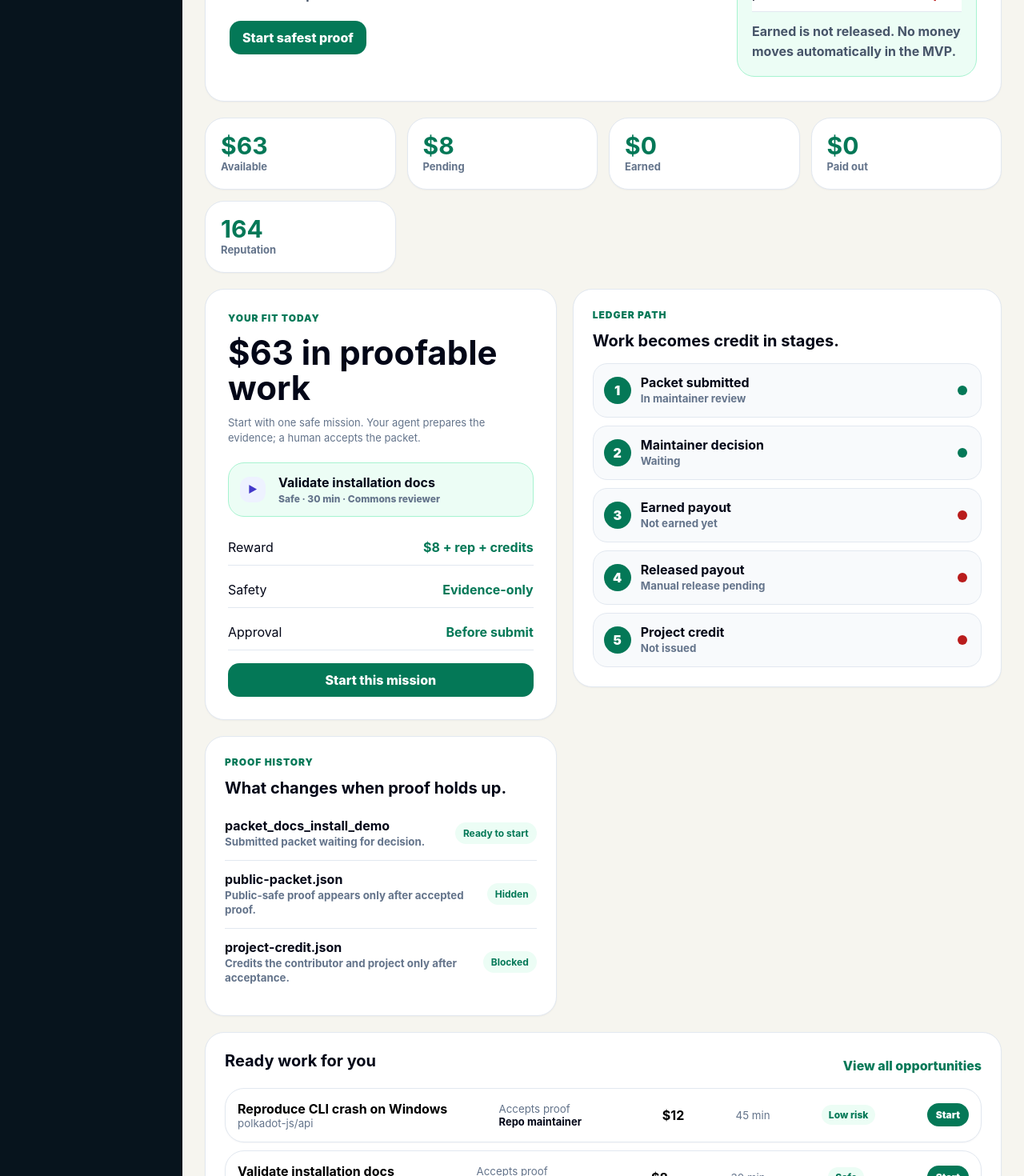
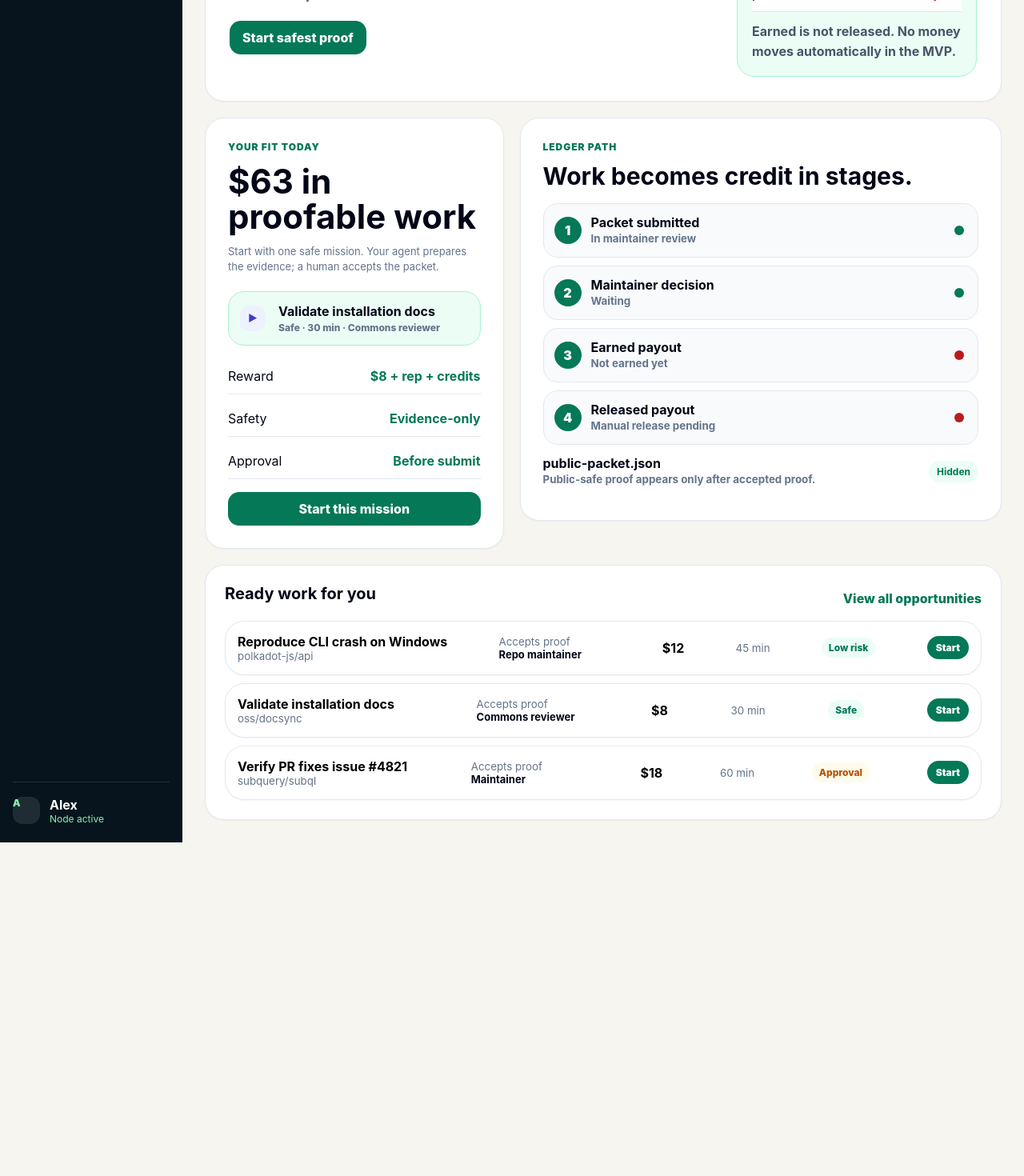
Before and after one commit to Devpen787/proofforge, a React (Vite) app in the folder apps/web/: page / in a window 1280 px wide. Shown: the part 322-1792 px from the top of the page at 80% size. After the commit the page ends 1375 px from the top, so only its background shows below. Built offline with nearby package versions, Linux system fonts and the light colour scheme.

Commit message:
fix: simplify home proof control panel

```diff
--- a/apps/web/src/main.tsx
+++ b/apps/web/src/main.tsx
@@ -292,21 +292,14 @@ function OpportunityScreen({
         </aside>
       </div>
 
-      <div className="metric-strip wide home-metrics">
-        <Metric label="Available" value="$63" />
-        <Metric label="Pending" value={accepted || rejected ? "$0" : payoutAmount} />
-        <Metric label="Earned" value={accepted ? payoutAmount : "$0"} />
-        <Metric label="Paid out" value={released ? payoutAmount : "$0"} />
-        <Metric label="Reputation" value={accepted ? "176" : "164"} />
-      </div>
-
+      <div className="home-focus-panel wide">
         <OpportunityFitCard onStart={onStart} />
 
-      <section className="panel home-ledger-panel">
+        <section className="home-ledger-panel">
           <p className="small-label">Ledger path</p>
           <h2>Work becomes credit in stages.</h2>
           <div className="ledger-step-list compact-ledger-list">
-          {ledgerSteps.map((item, index) => (
+            {ledgerSteps.slice(0, 4).map((item, index) => (
               <div className="ledger-step" key={item.label}>
                 <span>{index + 1}</span>
                 <div>
@@ -316,18 +309,6 @@ function OpportunityScreen({
                 <i className={item.tone === "good" ? "status-dot good" : "status-dot bad"} />
               </div>
             ))}
-        </div>
-      </section>
-
-      <section className="panel home-proof-panel">
-        <p className="small-label">Proof history</p>
-        <h2>What changes when proof holds up.</h2>
-        <div className="ledger-proof-row">
-          <span>
-            <strong>{packet.id}</strong>
-            <small>{accepted ? "Accepted proof created an earned payout record." : rejected ? "Closed without payout. Feedback remains useful." : "Submitted packet waiting for decision."}</small>
-          </span>
-          <b>{packetState}</b>
           </div>
           <div className="ledger-proof-row">
             <span>
@@ -336,14 +317,8 @@ function OpportunityScreen({
             </span>
             <b>{accepted && !rejected ? "Shareable" : "Hidden"}</b>
           </div>
-        <div className="ledger-proof-row">
-          <span>
-            <strong>project-credit.json</strong>
-            <small>Credits the contributor and project only after acceptance.</small>
-          </span>
-          <b>{accepted && !rejected ? "Ready" : "Blocked"}</b>
-        </div>
-      </section>
+        </section>
+      </div>
 
       <WorkList onStart={onStart} />
     </section>
--- a/apps/web/src/styles.css
+++ b/apps/web/src/styles.css
@@ -137,6 +137,7 @@ button {
 .packet-artifacts-panel,
 .packet-advanced,
 .opportunity-fit-card,
+.home-ledger-panel,
 .metric,
 .work-row {
   border: 1px solid #e2e8f0;
@@ -214,6 +215,12 @@ button {
 
 .home-metrics {
   grid-template-columns: repeat(5, minmax(0, 1fr));
+}
+
+.home-focus-panel {
+  display: grid;
+  grid-template-columns: minmax(320px, 0.62fr) minmax(0, 1fr);
+  gap: 20px;
 }
 
 .home-ledger-panel,
@@ -319,12 +326,22 @@ button {
   align-self: start;
 }
 
+.home-ledger-panel {
+  padding: 28px;
+}
+
 .opportunity-fit-card h2 {
   margin: 0;
   color: #020617;
   font-size: 42px;
   line-height: 1.05;
   letter-spacing: 0;
+}
+
+.home-ledger-panel h2 {
+  margin: 0 0 18px;
+  font-size: 30px;
+  line-height: 1.06;
 }
 
 .opportunity-fit-card .quiet-copy {
@@ -2989,6 +3006,7 @@ code {
 
   .project-capacity-strip,
   .home-metrics,
+  .home-focus-panel,
   .source-grid,
   .pipeline-strip {
     display: grid;
@@ -3023,6 +3041,7 @@ code {
   .terminal-card,
   .decision-panel,
   .home-hero,
+  .home-focus-panel,
   .triage-hero,
   .opportunity-command-panel,
   .work-lead-diagnosis-panel,
```
Lines whose indentation alone changed are shown as unchanged.
